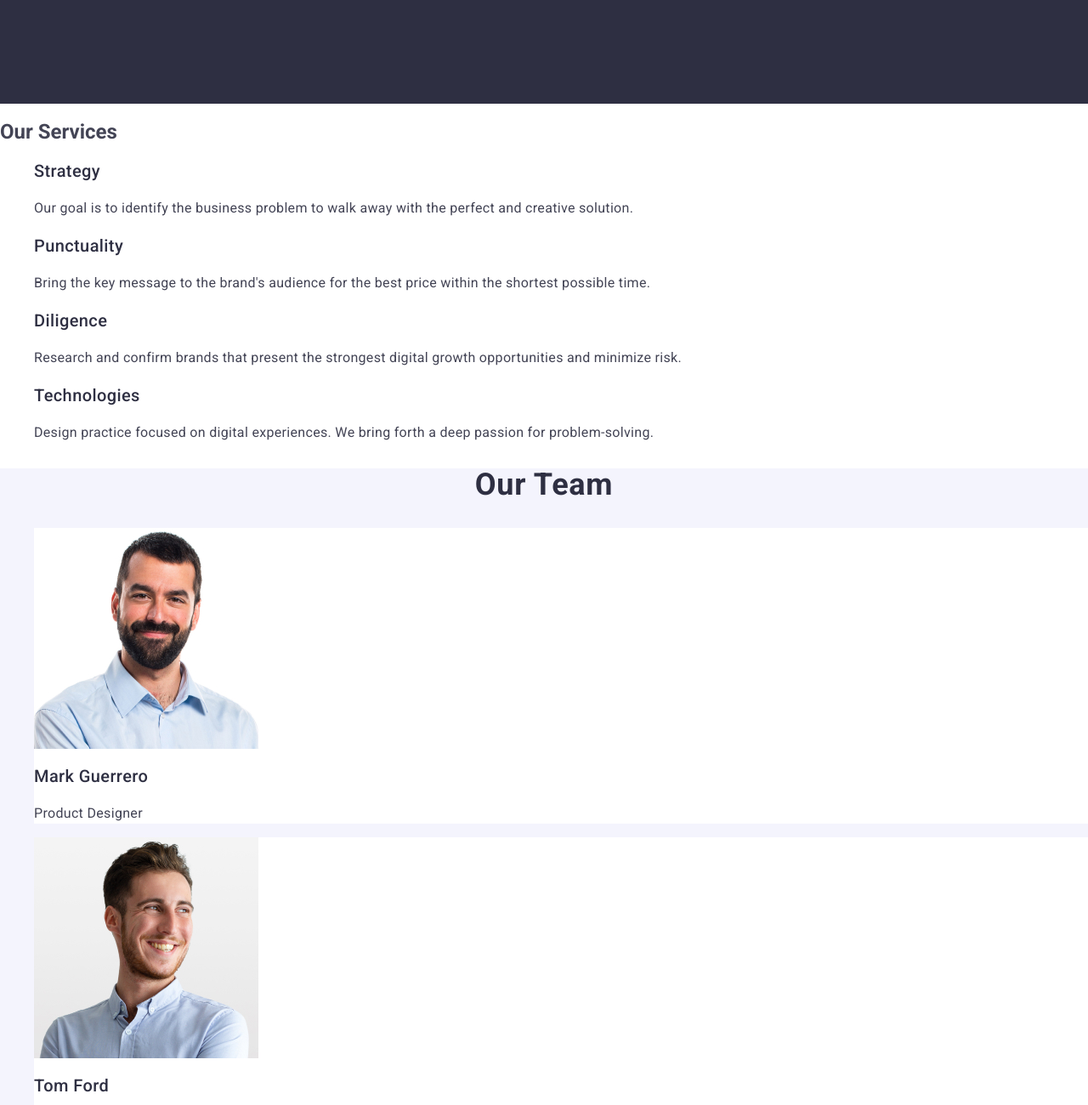
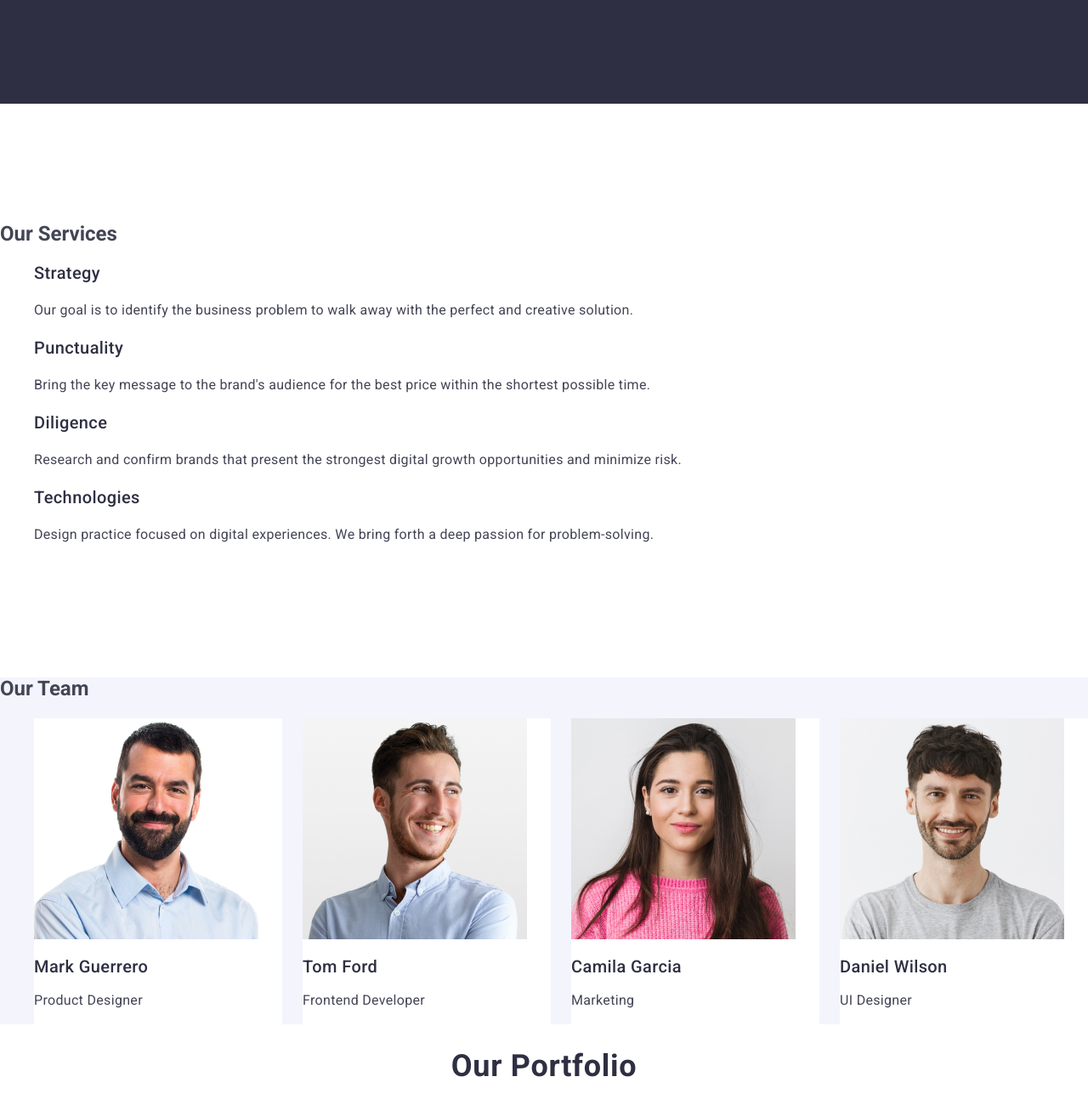
Before and after one commit to Yusasaglam/goit-markup-hw-03, a plain HTML site: page index.html in a window 1280 px wide. Shown: the part 580-1880 px from the top of the page at 85% size. Drawn offline with nearby package versions, Linux system fonts and the light colour scheme.

Commit message:
qweqweqe

```diff
--- a/css/styles.css
+++ b/css/styles.css
@@ -146,6 +146,11 @@ li {
     cursor: pointer
 }
 
+.services {
+    padding: 120px 0;
+}
+
+
 
 .threa-title {
     font-weight: 500;
@@ -167,6 +172,16 @@ li {
     background-color: #F4F4FD;
 }
 
+.ourteam-ul {
+    display: flex;
+    gap: 24px;
+
+}
+
+.limg {
+    width: calc((100% - 72px) / 4);
+}
+
 .two-title {
     font-size: 36px;
     line-height: 1.11;
@@ -179,6 +194,10 @@ li {
 
 .limg  {
     background-color: white;
+}
+
+.img-threa-title {
+    margin-bottom: 8px
 }
 
 .img-threa-title
--- a/index.html
+++ b/index.html
@@ -61,6 +61,7 @@
         </section>
 
         <section class="services">
+            <div class="container">
             <h2>Our Services</h2>
             <ul>
                 <li>
@@ -86,11 +87,12 @@
                     </p>
                 </li>
             </ul>
+        </div>
         </section>
 
         <section class="ourteam">
-            <h2 class="two-title">Our Team</h2>
-                <ul>
+            <h2 class="visually-hidden">Our Team</h2>
+                <ul class="ourteam-ul">
                     <li class="limg">
                         <img class="images" src="./images/img.jpg" alt="Mark Guerrero" width="264" height="260">
                         <h3 class="img-threa-title">Mark Guerrero</h3>
```
